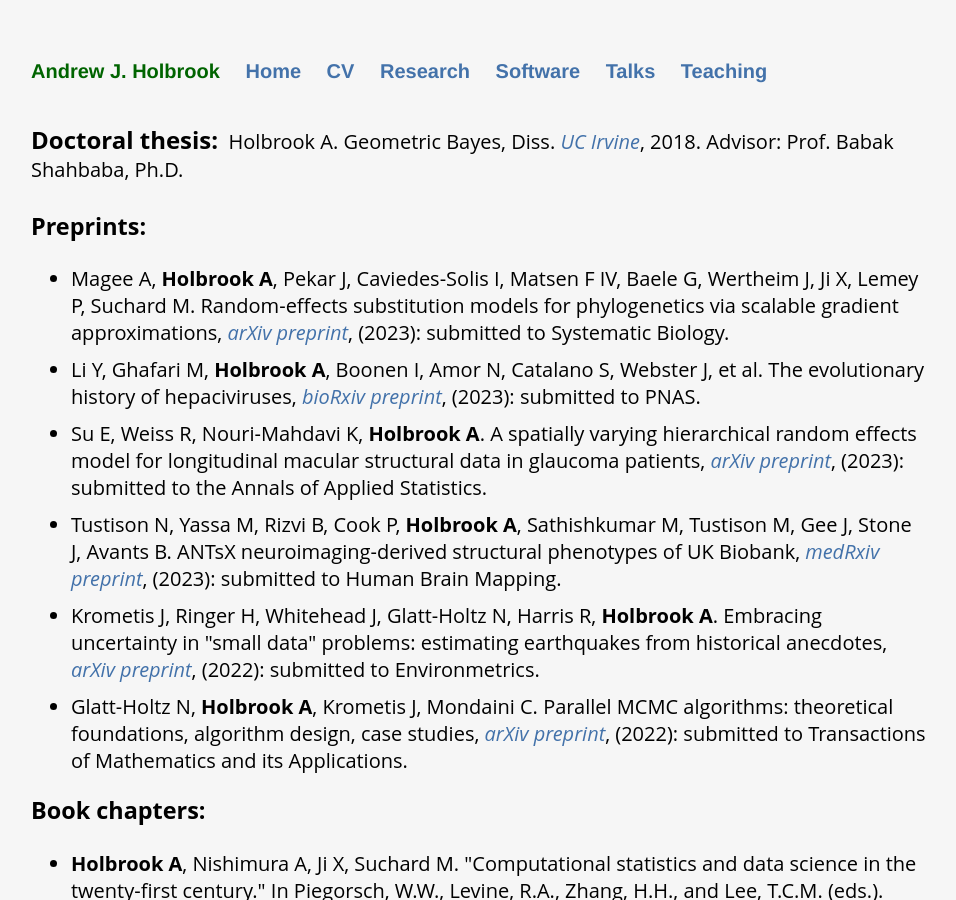
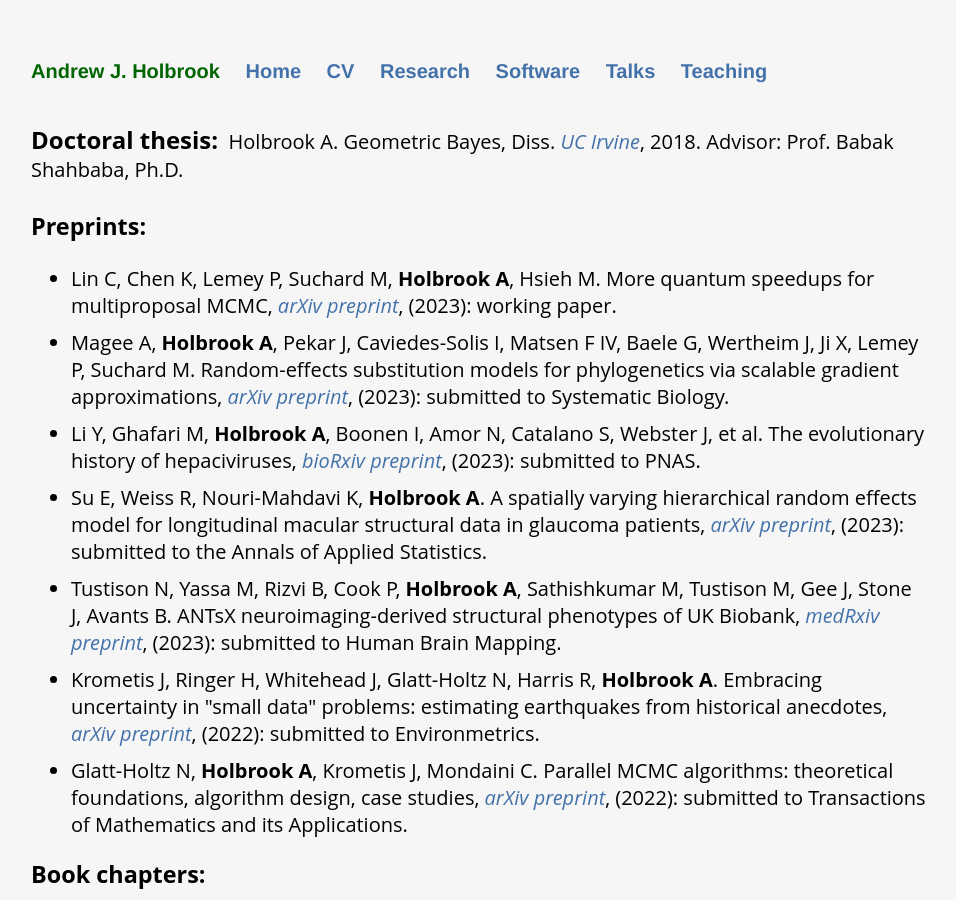
Before and after one commit to andrewjholbrook/andrewjholbrook.github.io, a Jekyll site: the page built from research.html, in a window 1280 px wide and 900 px high. Shown: the whole window, without its empty margins (161-1117 px from the left). Built offline with Jekyll 4.4.1, drawn with Linux system fonts in a browser that asks for light colours; a style sheet for code colours, icons or effects is not loaded.

Commit message:
Update research.html

```diff
--- a/research.html
+++ b/research.html
@@ -11,6 +11,7 @@ title: Andrew Holbrook | Research
 
   <h3>Preprints:</h3>
   <ul id="preprints">
+        <li> Lin C, Chen K, Lemey P, Suchard M, <b>Holbrook A</b>, Hsieh M. More quantum speedups for multiproposal MCMC, <i><a href="https://arxiv.org/abs/2312.01402" target="_blank">arXiv preprint</a></i>, (2023): working paper. </li>
         <li> Magee A, <b>Holbrook A</b>, Pekar J, Caviedes-Solis I, Matsen F IV, Baele G, Wertheim J, Ji X, Lemey P, Suchard M. Random-effects substitution models for phylogenetics via scalable gradient approximations, <i><a href="https://arxiv.org/abs/2303.13642" target="_blank">arXiv preprint</a></i>, (2023): submitted to Systematic Biology.</li>
         <li> Li Y, Ghafari M, <b>Holbrook A</b>, Boonen I, Amor N, Catalano S, Webster J, et al. The evolutionary history of hepaciviruses, <i><a href="https://doi.org/10.1101/2023.06.30.547218" target="_blank">bioRxiv preprint</a></i>, (2023): submitted to PNAS. </li>
         <li> Su E, Weiss R, Nouri-Mahdavi K, <b>Holbrook A</b>. A spatially varying hierarchical random effects model for longitudinal macular structural data in glaucoma patients, <i><a href="https://arxiv.org/abs/2303.09018" target="_blank">arXiv preprint</a></i>, (2023): submitted to the Annals of Applied Statistics.</li>
```
